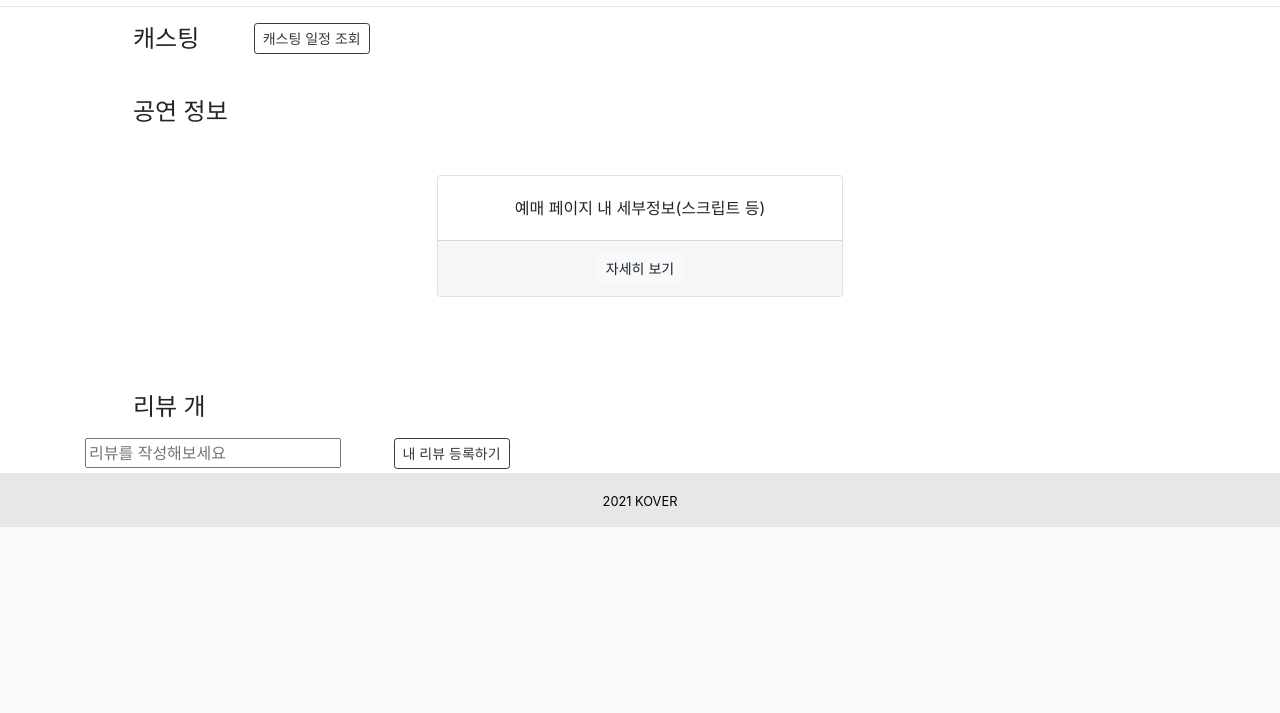
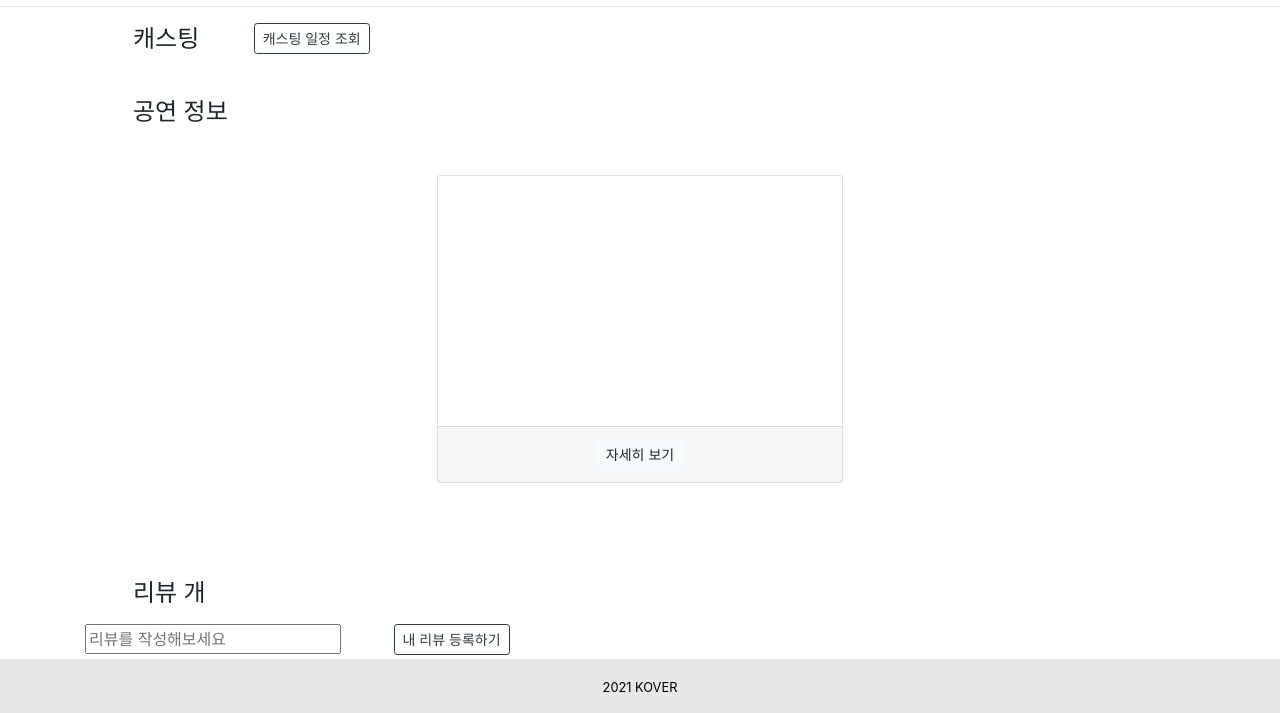
Before and after one commit to junankim18/Kover, a Django app: template kover/templates/kover/show_detail.html in a window 1280 px wide. Shown: the part 315-1028 px from the top of the page. Before the commit the page ends 842 px from the top, so only its background shows below. Run offline with Django 3.2, Linux system fonts and the light colour scheme; the template is opened without the code that fills it, so the values that code supplies are empty; some libraries are stand-ins or nearby versions.

Commit message:
show_detail 자세히보기 enabled - bugs on small texts

```diff
--- a/config/static/layout.css
+++ b/config/static/layout.css
@@ -57,3 +57,10 @@
     margin-left: 90%;
     z-index: 30;
 }
+.y250 {
+    height: 250px;
+    overflow-y: hidden;
+}
+.none {
+    display: none;
+}
--- a/kover/templates/kover/show_detail.html
+++ b/kover/templates/kover/show_detail.html
@@ -82,14 +82,19 @@
         </div>
         <div class="justify-content-center row align-items-center my-5">
             <div class="col-md-4 mb-5">
-                <div class="card h-100">
-                    <div class="card-body text-center">
+                <div class="card">
+                    <div class="card-body text-center y250">
                         <p class="card-text">
-                            예매 페이지 내 세부정보(스크립트 등)
+                            {{show.show_detail|linebreaksbr}}
                         </p>
                     </div>
                     <div class="card-footer text-center">
-                        <a href="#" class="btn btn-light btn-sm ">자세히 보기</a>
+                        <div class='seemore'>
+                            <a href="javascript:void(0)" onclick='seeMore()' class="btn btn-light btn-sm">자세히 보기</a>
+                        </div>
+                        <div class='seeless none'>
+                            <a href="javascript:void(0)" onclick='seeLess()' class="btn btn-light btn-sm">간략히 보기</a>
+                        </div>
                     </div>
                 </div>
             </div>
@@ -136,6 +141,27 @@
     </div>
 
     <script>
+        const seeMore=()=>{
+            const showdetailbox = document.querySelector('.show_info_detail .card div');
+            showdetailbox.classList.remove('y250');
+
+            const showdetailtextbox = showdetailbox.nextElementSibling;
+            const detailtext1 = showdetailtextbox.querySelector('.seemore');
+            detailtext1.classList.add('none')
+            const detailtext2 = showdetailtextbox.querySelector('.seeless');
+            detailtext2.classList.remove('none')
+        }
+        const seeLess=()=>{
+            const showdetailbox = document.querySelector('.show_info_detail .card div');
+            showdetailbox.classList.add('y250')
+
+            const showdetailtextbox = showdetailbox.nextElementSibling;
+            const detailtext1 = showdetailtextbox.querySelector('.seemore');
+            detailtext1.classList.remove('none')
+            const detailtext2 = showdetailtextbox.querySelector('.seeless');
+            detailtext2.classList.add('none')
+        }
+
         const comrequest = new XMLHttpRequest();
 
         const onClickCom = (id) => {
```
